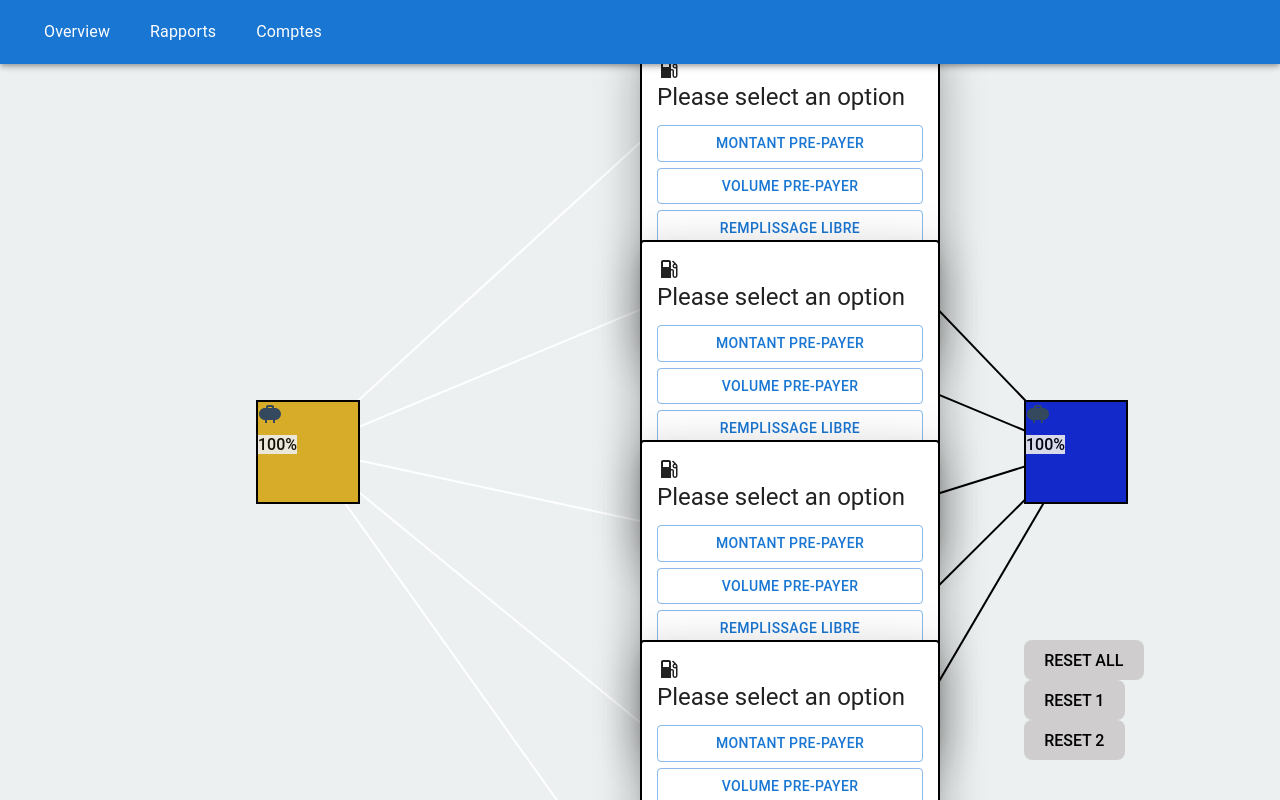
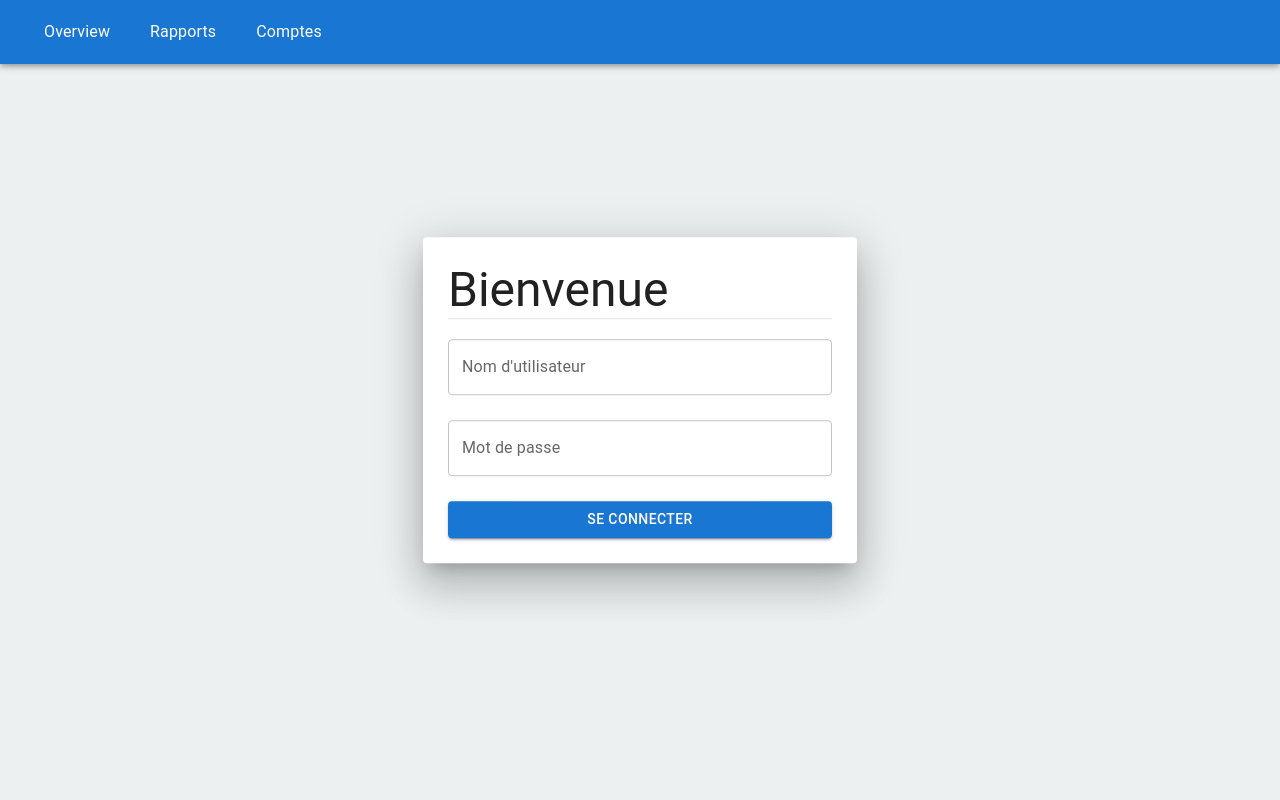
Before and after one commit to Belleau6744/inf1583-gestion-pompe, a React (Vite) app: page / in a window 1280 px wide. Shown: the top 800 px of the page. Built offline with nearby package versions, Linux system fonts and the light colour scheme.

Commit message:
login page

```diff
--- a/src/App.tsx
+++ b/src/App.tsx
@@ -1,20 +1,36 @@
-import { AppBar, Toolbar, Typography } from '@mui/material';
+import { AppBar, Button, Toolbar, Typography } from '@mui/material';
+import { useDispatch, useSelector } from 'react-redux';
 import { createBrowserRouter, Link, Outlet, RouterProvider } from 'react-router-dom';
 import './App.css';
+import HomePage from './components/HomePage';
 import OverviewPompes from "./components/OverviewPompes/OverviewPompes";
 import Rapport from './components/rapports/Rapport';
+import { Features } from "./redux/features";
 
 function App() {
 
   /** App Layout Structure */
 const Layout = () => {
+  const dispatch = useDispatch();
+  const isUserConected = useSelector(Features.UserFeature.selector.isUserSignedIn);
+
+  /**
+   * Log user out
+   */
+  const handleLogout = () => {
+    dispatch(Features.UserFeature.action.setUserAuthStatus(false));
+  }
+
   return (
       <>
         <AppBar>
           <Toolbar variant="dense">
-            <Link to={"/"}><Typography sx={{ padding: '20px', color: "white !important" }} component="div">Overview</Typography></Link>
-            <Link to={"/rapports"}><Typography sx={{ padding: '20px', color:"white !important" }} component="div">Rapports</Typography></Link>
-            <Link to={"/comptes"}><Typography sx={{ padding: '20px', color:"white !important" }} component="div">Comptes</Typography></Link>
+            <div style={{ display: 'flex', flex: '1'}}>
+              <Link to={"/pompes"}><Typography sx={{ padding: '20px', color: "white !important" }} component="div">Overview</Typography></Link>
+              <Link to={"/rapports"}><Typography sx={{ padding: '20px', color:"white !important" }} component="div">Rapports</Typography></Link>
+              <Link to={"/comptes"}><Typography sx={{ padding: '20px', color:"white !important", flexGrow: '1', mr: "1" }} component="div">Comptes</Typography></Link>
+            </div>
+            {isUserConected && <Link to={"/"}><Button variant='outlined' size='small' onClick={handleLogout} sx={{ padding: '12px', color:"black !important", backgroundColor: "white" }} component="div">Déconnexion</Button></Link>}
           </Toolbar>
         </AppBar>
         <Outlet />
@@ -29,11 +45,16 @@ const router = createBrowserRouter([
     children: [
       {
         path:"/",
-        element:<OverviewPompes />
+        element: <HomePage />
       },
       {
         path: "/rapports",
         element: <Rapport />
+      },
+      {
+        path: "/pompes",
+        element:<OverviewPompes />
+
       }
     ]
   },
--- /dev/null
+++ b/src/components/HomePage.tsx
@@ -0,0 +1,53 @@
+import { Button, Card, Divider, TextField, Typography } from "@mui/material";
+import { ChangeEvent, useState } from "react";
+import { useDispatch } from "react-redux";
+import { useNavigate } from "react-router-dom";
+import { Features } from "redux/features";
+import styled from "styled-components";
+import { ADMIN_USER } from "utils/constants";
+
+const Container = styled.div`
+    width: 100vw;
+    height: 100vh;
+`;
+
+const HomePage = () => {
+    const dispatch = useDispatch();
+    const nav = useNavigate();
+    const [ username, setUsername ] = useState<string>("");
+    const [ password, setPassword ] = useState<string>("");
+
+
+    const handleOnChangePassword = (e: ChangeEvent<HTMLInputElement>) => {
+        const { value } = e.target;
+        setPassword(value);
+    }
+
+    const handleOnChangeUsername = (e: ChangeEvent<HTMLInputElement>) => {
+        const { value } = e.target;
+        setUsername(value);
+    }
+
+    const handleLogin = () => {
+        if (username === ADMIN_USER.username && password === ADMIN_USER.password) {
+            dispatch(Features.UserFeature.action.setUserAuthStatus(true));
+            nav("/pompes");
+        }
+    }
+
+    return (
+        <Container>
+            <Card sx={{ position: 'absolute', top: "50%", left: "50%", transform: "translate(-50%, -50%)", padding: "25px", width: "30%", height: "auto" }} elevation={24}>
+                <Typography variant="h3">Bienvenue</Typography>
+                <Divider />
+                <div style={{ display: 'flex', justifyContent: 'center', flexDirection: 'column', gap: '25px', marginTop: "20px" }}>
+                    <TextField label="Nom d'utilisateur" onChange={handleOnChangeUsername} value={username}></TextField>
+                    <TextField label="Mot de passe" type="password" onChange={handleOnChangePassword} value={password}/>
+                    <Button variant="contained" onClick={handleLogin}>Se connecter</Button>
+                </div>
+            </Card>
+        </Container>
+    )
+}
+
+export default HomePage;
--- a/src/components/OverviewPompes/OverviewPompes.tsx
+++ b/src/components/OverviewPompes/OverviewPompes.tsx
@@ -1,4 +1,7 @@
-import { useState } from "react";
+import { useEffect, useState } from "react";
+import { useSelector } from "react-redux";
+import { useNavigate } from "react-router-dom";
+import { Features } from "redux/features";
 import styled from "styled-components";
 import Line from "./content/Line";
 import Pompe from "./content/Pompe";
@@ -96,8 +99,17 @@ const POSITON_POMPES = {
   `;
 
 const OverviewPompes = () => {
+    const isUserConnected = useSelector(Features.UserFeature.selector.isUserSignedIn);
+    const nav = useNavigate();
     const [ reservoir1Qty, setReservoir1Qty ] = useState(100);
     const [ reservoir2Qty, setReservoir2Qty ] = useState(100);
+
+    /**
+     * Navigate back to login if user is not logged in
+     */
+    useEffect(() => {
+      if (!isUserConnected) nav("/");
+    }, [isUserConnected, nav]);
 
     const handleResetALL = () => {
       setReservoir2Qty(100);
--- a/src/components/OverviewPompes/content/Pompe.tsx
+++ b/src/components/OverviewPompes/content/Pompe.tsx
@@ -147,7 +147,7 @@ const Pompe = (props: PompeProps) => {
                 )
             case "review":
                 return (
-                    <Review />
+                    <Review volumeDispensed={volumeDispensed} amountDispensed={amountDispensed} />
                 )
             default:
                 return (
--- a/src/components/OverviewPompes/content/Review.tsx
+++ b/src/components/OverviewPompes/content/Review.tsx
@@ -1,6 +1,14 @@
-const Review = () => {
+type Props = {
+    amountDispensed: number;
+    volumeDispensed: number;
+}
+
+const Review = ({ volumeDispensed, amountDispensed }: Props) => {
     return (
-        <div>test</div>
+        <div>
+            {volumeDispensed}
+            {amountDispensed}
+        </div>
     )
 }
 
--- a/src/main.tsx
+++ b/src/main.tsx
@@ -1,9 +1,13 @@
 import { StrictMode } from 'react'
 import { createRoot } from 'react-dom/client'
+import { Provider } from 'react-redux'
+import { store } from 'redux/store.ts'
 import App from './App.tsx'
 
 createRoot(document.getElementById('root')!).render(
   <StrictMode>
-    <App />
+    <Provider store={store}>
+      <App />
+    </Provider>
   </StrictMode>,
 )
--- a/src/utils/constants.ts
+++ b/src/utils/constants.ts
@@ -9,3 +9,12 @@ export const REGULAR_PRICE = 1.45;
 
 /** Prix de l'essence premium ($/L) */
 export const PREMIUM_PRICE = 1.68;
+
+/**
+ * ADMIN USER
+ */
+
+export const ADMIN_USER = {
+    username:"admin",
+    password: "password"
+}
```
